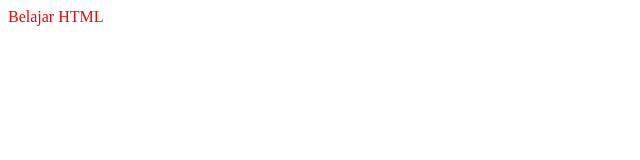
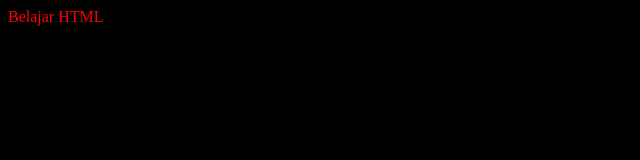
Before and after one commit to andhikakrstn/modul-praktikum-web-programming, a plain HTML site: page latihan1.html in a window 1280 px wide. Shown: the whole page, without its empty margins (0-640 px from the left). Drawn offline with Linux system fonts and the light colour scheme.

Commit message:
Ubah Background

```diff
--- a/latihan1.html
+++ b/latihan1.html
@@ -4,7 +4,7 @@
    <title>Latihan1-1</title>
 </head>
 
-<body text = "red">
+<body text = "red" bgcolor="black">
    Belajar HTML
 </body>
 
```
